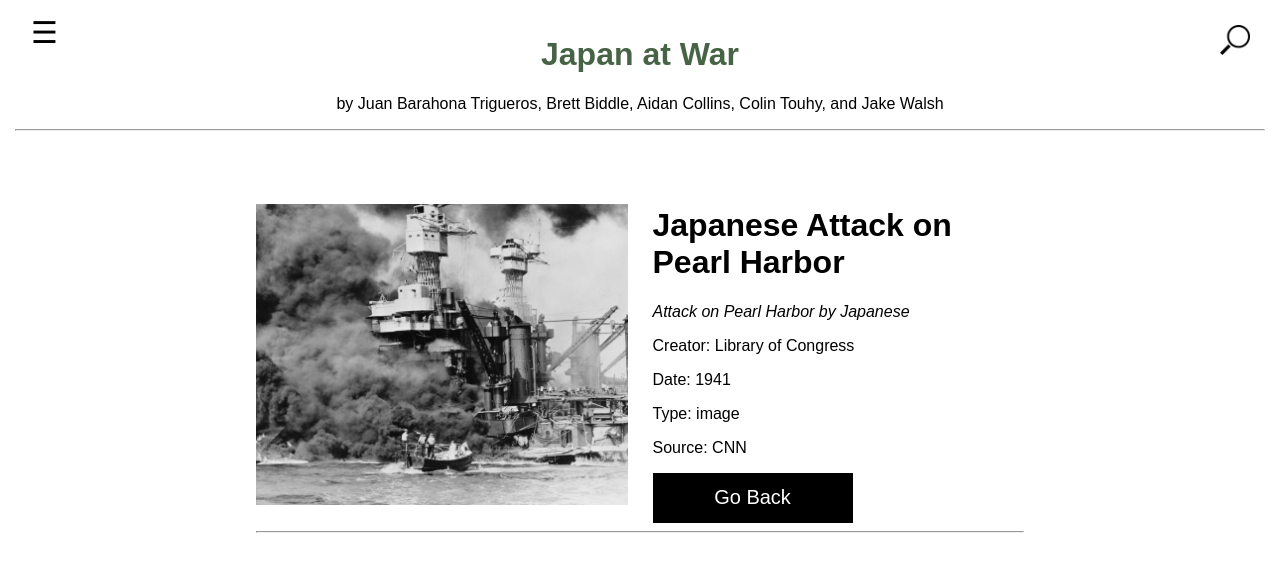
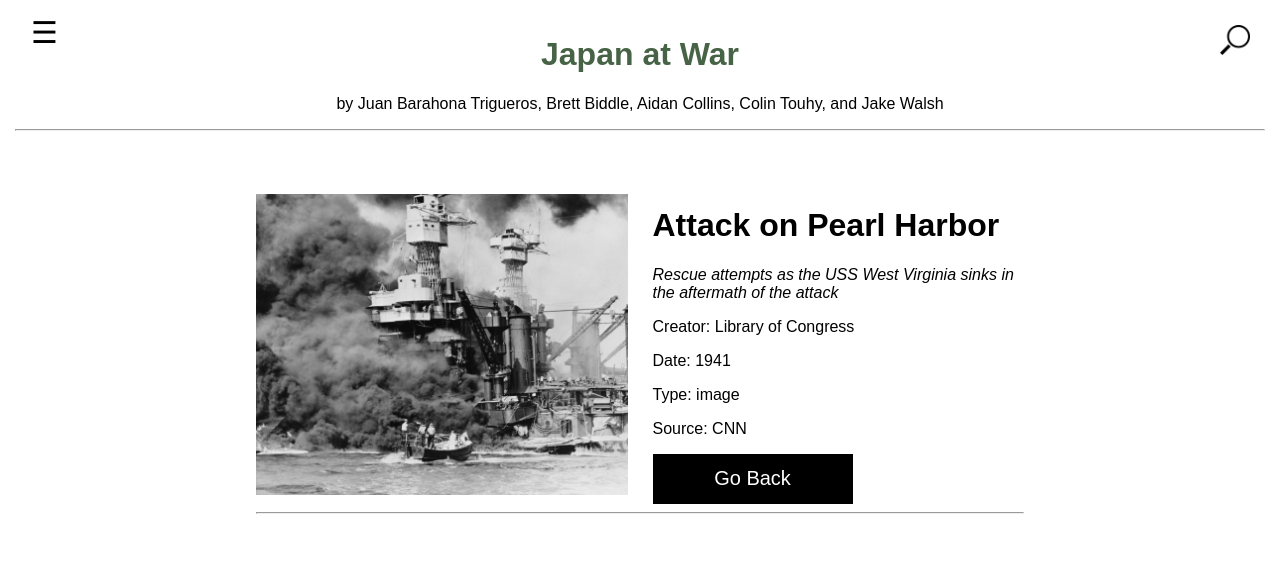
Before and after one commit to JakePWalsh/WALSH-JAKE-HIST-WOH3931, a Jekyll site: the page built from media_files/_media_metadata/japanattackpearlharbor.md, in a window 1280 px wide. Shown: the top 572 px of the page. Built offline with Jekyll 4.4.1, drawn with Linux system fonts in a browser that asks for light colours.

Commit message:
Update japanattackpearlharbor.md

```diff
--- a/media_files/_media_metadata/japanattackpearlharbor.md
+++ b/media_files/_media_metadata/japanattackpearlharbor.md
@@ -2,8 +2,8 @@
 name: japanattackpearlharbor
 media_type: image
 
-_title: Japanese Attack on Pearl Harbor
-description: Attack on Pearl Harbor by Japanese
+_title: Attack on Pearl Harbor
+description: Rescue attempts as the USS West Virginia sinks in the aftermath of the attack
 creator: Library of Congress
 _date: 1941
 source: CNN
```
